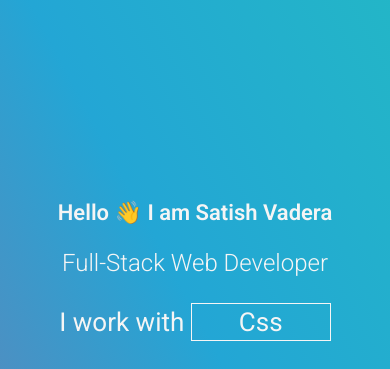
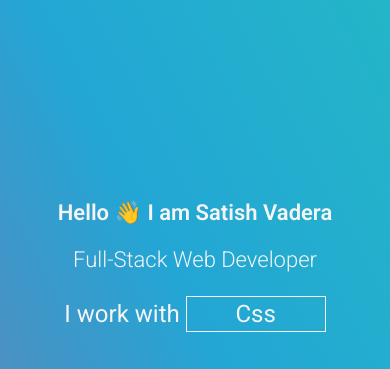
Before and after one commit to androsv/portfolio, a website: page index.html in a window 390 px wide. Shown: the top 369 px of the page. Drawn offline with Linux system fonts and the light colour scheme.

Commit message:
mobile view updated

```diff
--- a/index.css
+++ b/index.css
@@ -83,4 +83,10 @@ a:visited {
   .intro {
     font-size: 22px;
   }
+  .designation {
+    font-size: 22px;
+  }
+  .skill {
+    font-size: 24px;
+  }
 }
```
